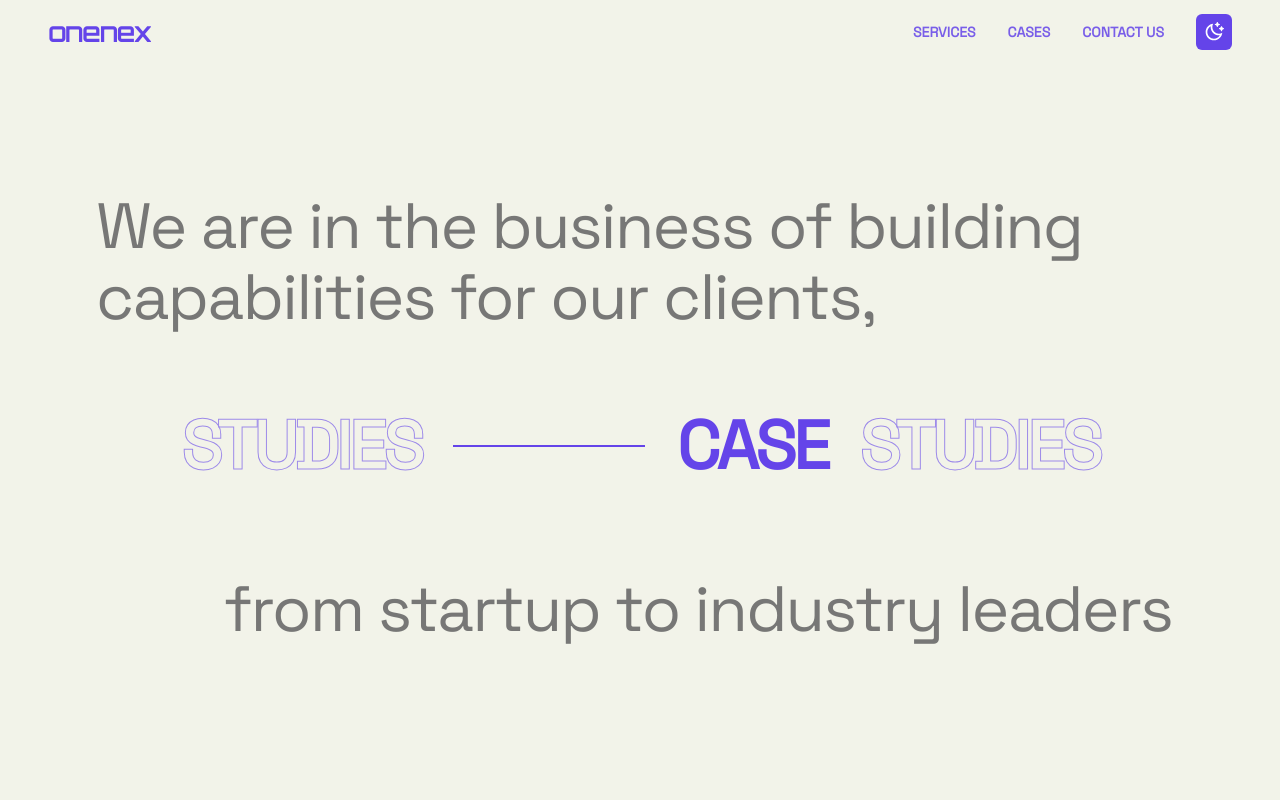
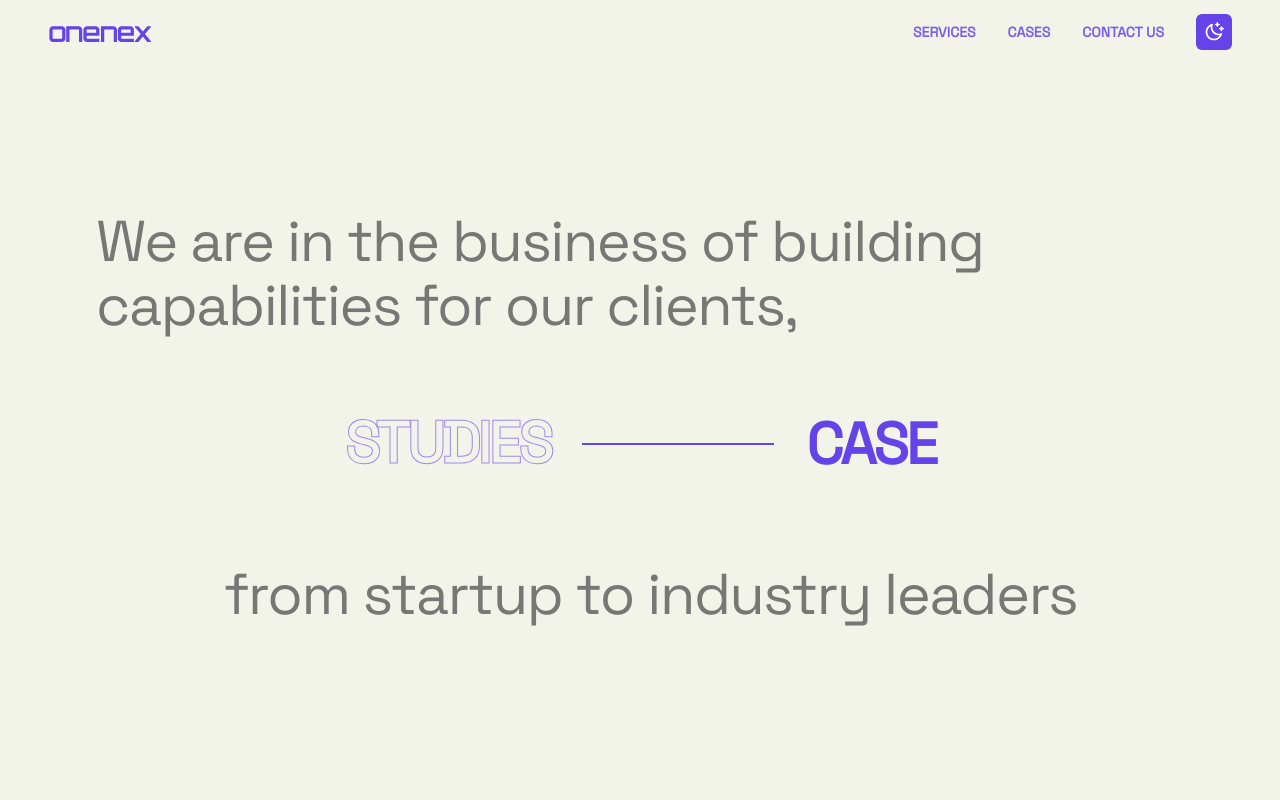
Before and after one commit to kaungmyatkyawtiti/nuranext-assignment, a Next.js app: page / in a window 1280 px wide. Shown: the top 800 px of the page. Built offline with nearby package versions, Linux system fonts and the light colour scheme.

Commit message:
refactor: extract MarqueeTitle into separate component

```diff
--- a/components/BrandManifesto.tsx
+++ b/components/BrandManifesto.tsx
@@ -3,27 +3,16 @@ const BrandManifesto = () => {
     <section id="brand-manifesto">
       <div className="manifesto-container">
         {/* Main heading */}
-        <h1 className="text-[clamp(2rem,5vw,4rem)] font-medium tracking-tight text-brand-foreground leading-tight md:leading-[1.1]">
+        <h1 className="text-[clamp(2rem,4.5vw,4.5rem)] font-medium tracking-tight text-brand-foreground leading-tight md:leading-[1.1]">
           We are in the business of building <br className="hidden md:block" />
           capabilities for our clients,
         </h1>
 
-        {/* Scrolling text row */}
-        <div className="flex-center gap-4 md:gap-8 my-8 md:my-16 w-full overflow-visible whitespace-nowrap">
-          <h2 className="fancy-title text-[clamp(2rem,6vw,4.2rem)] tracking-tighter">
-            STUDIES
-          </h2>
-          <div className="shrink-0 h-0.5 w-12 md:w-48 bg-brand-primary"></div>
-          <h2 className="shrink-0 text-[clamp(2rem,6vw,4.2rem)] font-bold uppercase tracking-tighter text-brand-primary">
-            CASE
-          </h2>
-          <h2 className="fancy-title text-[clamp(2rem,6vw,4.2rem)] tracking-tighter">
-            STUDIES
-          </h2>
-        </div>
+        {/* Marquee title row */}
+        <MarqueeTitle />
 
         {/* Subtext */}
-        <h3 className="text-[clamp(2rem,5vw,4rem)] font-medium tracking-tight text-brand-foreground ml-8 md:ml-32">
+        <h3 className="text-[clamp(2rem,4.5vw,4.5rem)] font-medium tracking-tight text-brand-foreground ml-8 md:ml-32">
           from startup to industry leaders
         </h3>
       </div>
@@ -31,4 +20,18 @@ const BrandManifesto = () => {
   );
 };
 
+function MarqueeTitle() {
+  return (
+    <div className="flex-center gap-4 md:gap-8 my-8 md:my-16 w-full overflow-visible whitespace-nowrap">
+      <h2 className="fancy-title text-[clamp(2rem,4.5vw,4.5rem)] tracking-tighter">
+        STUDIES
+      </h2>
+      <div className="shrink-0 h-0.5 w-12 md:w-48 bg-brand-primary"></div>
+      <h2 className="shrink-0 text-[clamp(2rem,4.5vw,4.5rem)] font-bold uppercase tracking-tighter text-brand-primary">
+        CASE
+      </h2>
+    </div>
+  )
+}
+
 export default BrandManifesto;
```
